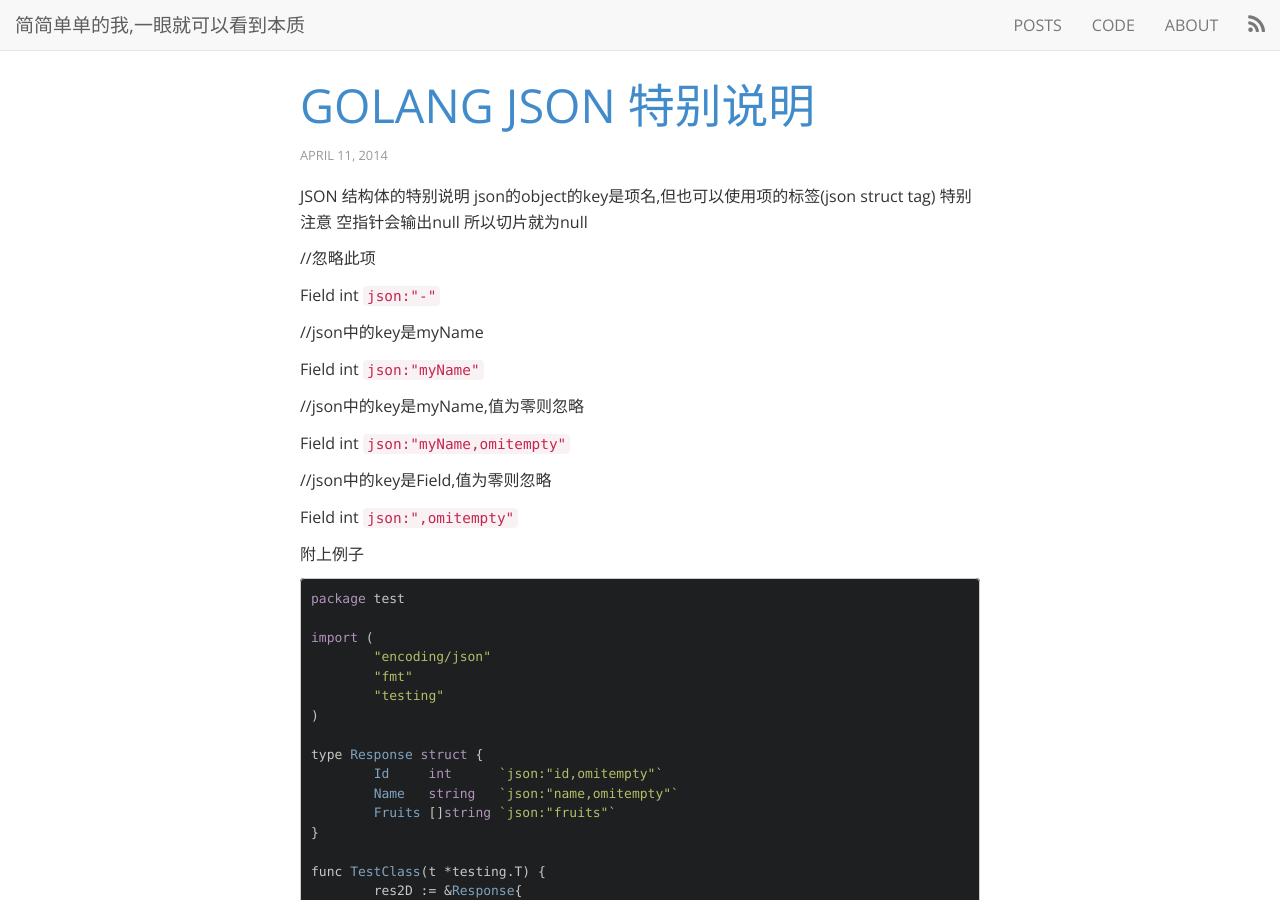
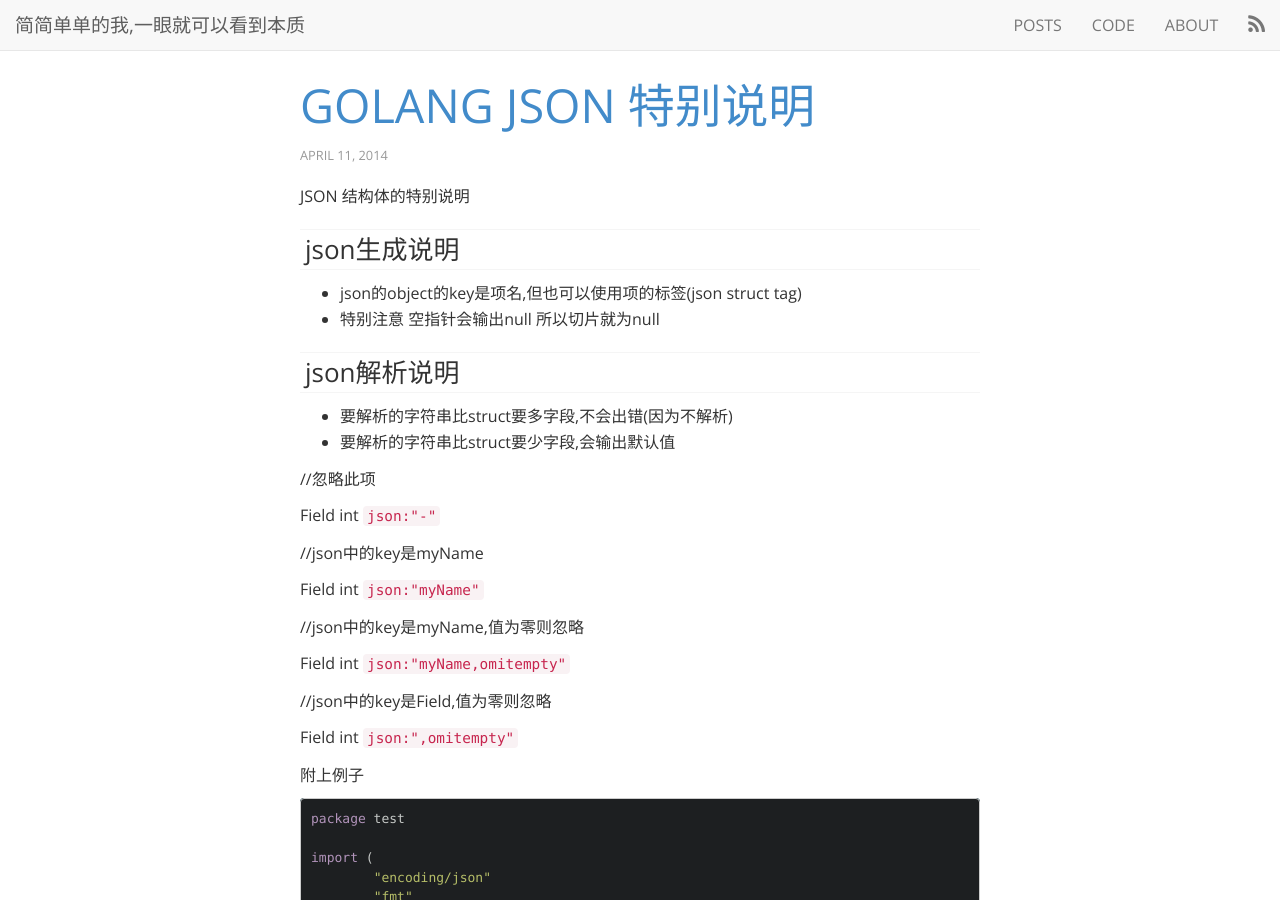
Before and after one commit to felixanya/felixanya.github.io, a Jekyll site: the page built from _posts/2014-04-11-golang-json.md, in a window 1280 px wide and 900 px high. Built offline with Jekyll 4.4.1, drawn with Linux system fonts in a browser that asks for light colours; nearby versions of some CDN libraries; Markdown is read by kramdown in place of the engine named in the settings; comment, search, counter and statistics services are not loaded; some of the changed text lies outside the part shown.

Commit message:
golang commit

```diff
--- a/_posts/2014-04-11-golang-json.md
+++ b/_posts/2014-04-11-golang-json.md
@@ -8,8 +8,14 @@ intro: "golang json 特别说明"
 ---
 
 JSON 结构体的特别说明
-json的object的key是项名,但也可以使用项的标签(json struct tag)
-特别注意 空指针会输出null 所以切片就为null
+
+### json生成说明
+- json的object的key是项名,但也可以使用项的标签(json struct tag)
+- 特别注意 空指针会输出null 所以切片就为null
+
+### json解析说明
+- 要解析的字符串比struct要多字段,不会出错(因为不解析)
+- 要解析的字符串比struct要少字段,会输出默认值
 
 //忽略此项
 
@@ -73,4 +79,11 @@ Field int `json:",omitempty"`
 		res2B, _ = json.Marshal(res2D)
 		//输出{"id":10,"name":"felix","fruits":null}
 		fmt.Println(string(res2B))
+
+
+		var s Response
+		str := `{"test":"good","name":"felix","fruits":["apple","peach","pear"]}`
+		err := json.Unmarshal([]byte(str), &s)
+		//输出{0 felix [apple peach pear]} <nil>
+		fmt.Println(s, err)
 	}
```
